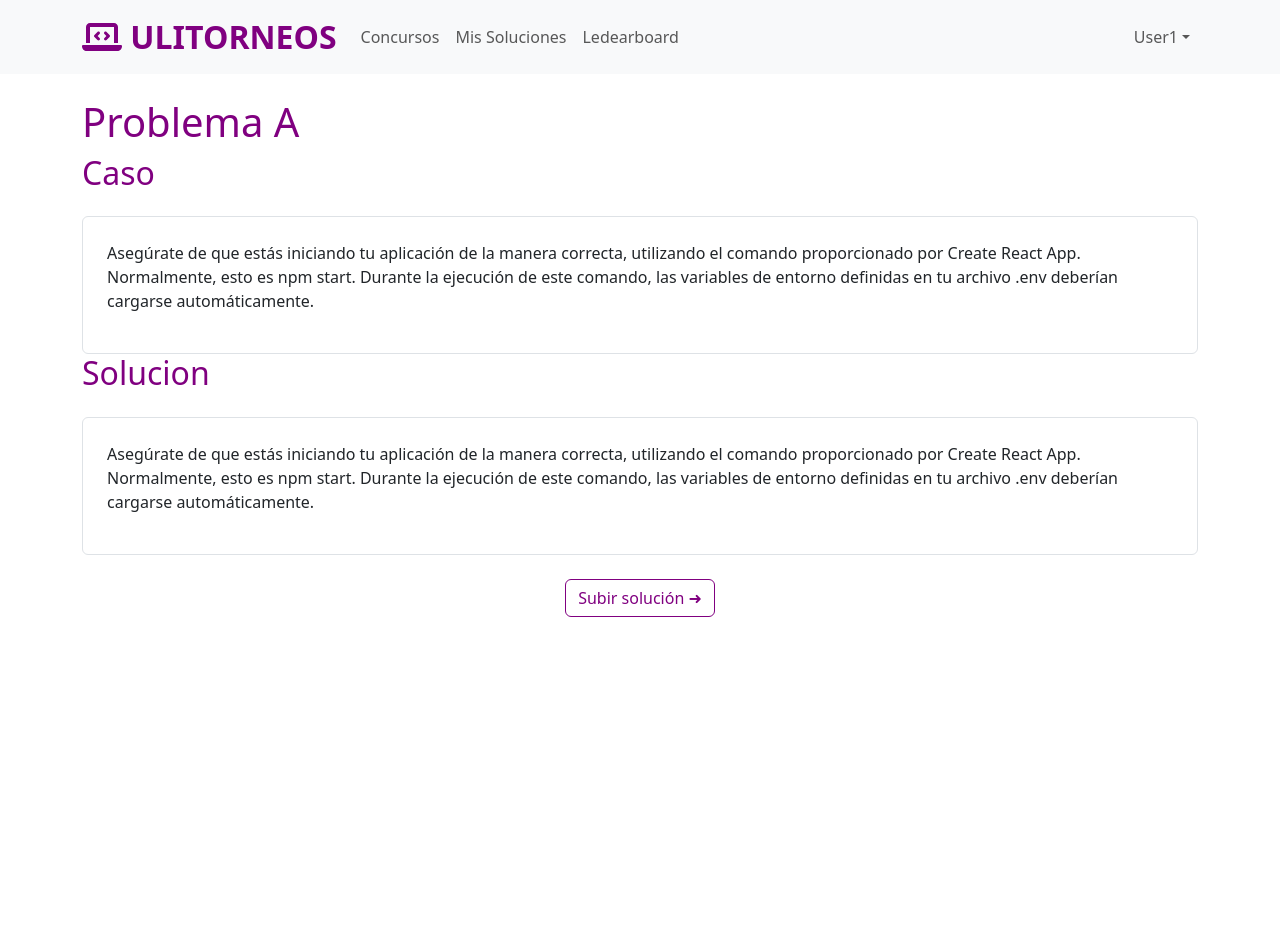
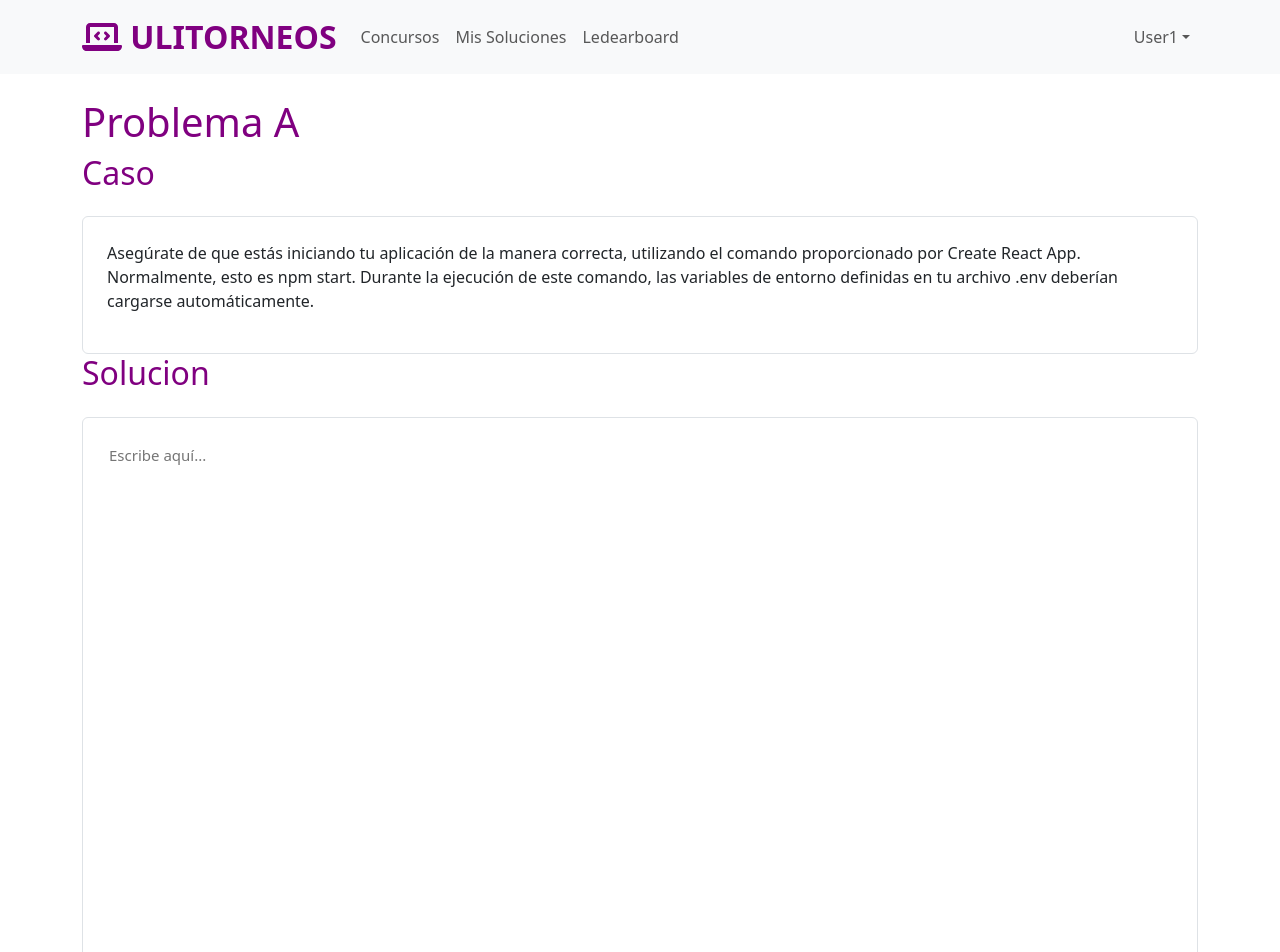
Before and after one commit to fmdd00/web-prueba, a React (Create React App) app: page /solveproblems in a window 1280 px wide. Shown: the top 952 px of the page. Before the commit the page ends 800 px from the top, so only its background shows below. Built offline with nearby package versions, Linux system fonts and the light colour scheme.

Commit message:
concursante

```diff
--- a/src/components/modules/SolveProblems.js
+++ b/src/components/modules/SolveProblems.js
@@ -7,7 +7,15 @@ import { Button } from "react-bootstrap";
 import BarLogConcursante from "../bar/BarLogConcursante";
 const SolveProblems = () => {
 
+    const [inputValue, setInputValue] = useState('');
 
+    const handleChange = (e) => {
+      setInputValue(e.target.value);
+    };
+    const containerStyle = {
+      width: '100%',
+      minHeight: '450px', // Altura mínima del contenedor
+    };
   return (
     <div>
       <BarLogConcursante />
@@ -26,8 +34,24 @@ const SolveProblems = () => {
   <h2 className="text-left" style={{ color: "#800080" }}>
           Solucion
         </h2>
-  <div className="container mt-4 border rounded p-4">
-    <p>Asegúrate de que estás iniciando tu aplicación de la manera correcta, utilizando el comando proporcionado por Create React App. Normalmente, esto es npm start. Durante la ejecución de este comando, las variables de entorno definidas en tu archivo .env deberían cargarse automáticamente.</p>
+  <div className="container mt-4 border rounded p-4" style={containerStyle}>
+  <textarea
+
+        id="miInput"
+        placeholder="Escribe aquí..."
+        value={inputValue}
+        style={{
+          border: 'none',
+          outline: 'none',
+          fontSize: '15px',
+          width: '100%',
+          minHeight: '500px',
+          resize: 'none',
+          }}
+
+        onChange={handleChange}
+
+      />
     </div>
   <div className="container rounded p-4 d-flex justify-content-center align-items-center">
                 <Button
```
